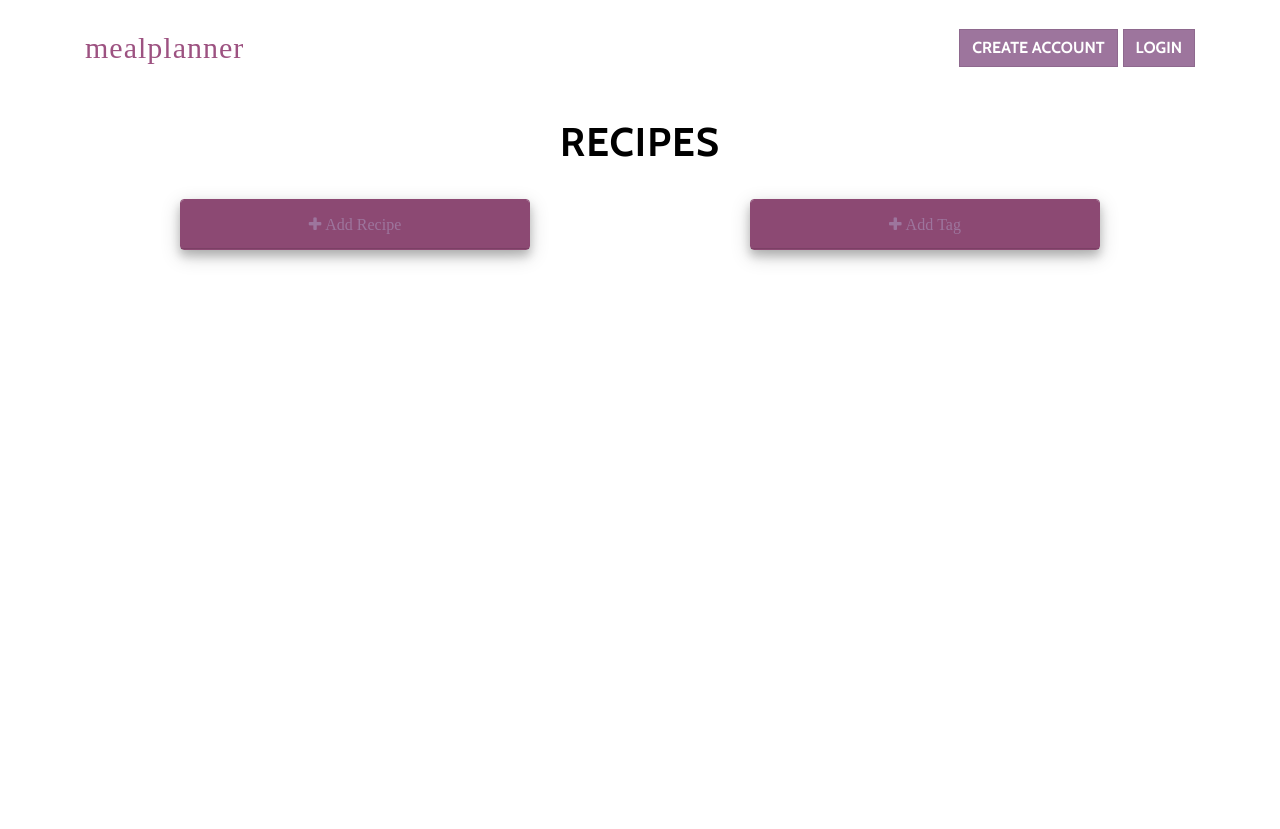
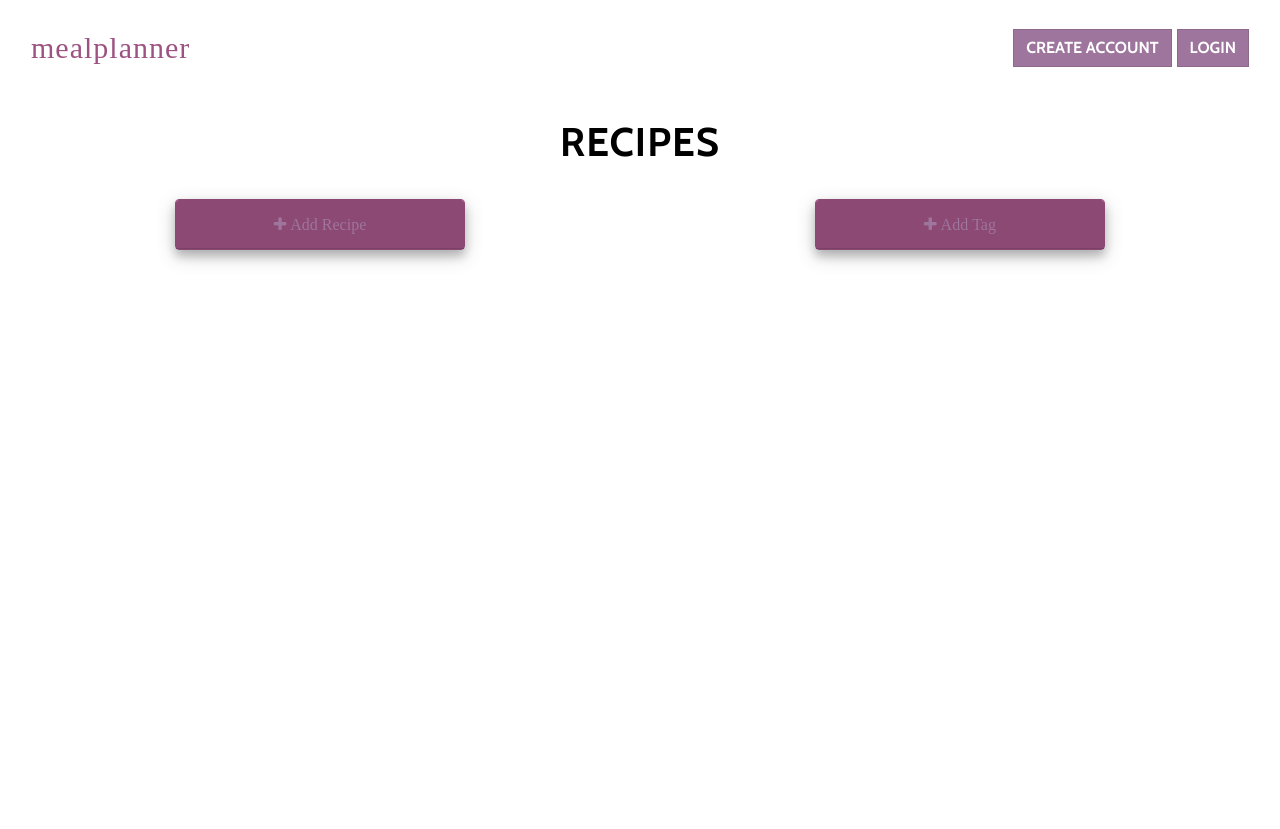
Before and after one commit to weristspokey/mealplanner, a Symfony app: template templates/recipe/index.html.twig in a window 1280 px wide. Shown: the top 829 px of the page. Run offline with Twig, Linux system fonts and the light colour scheme; the template is opened without the code that fills it, so the values that code supplies are empty; some libraries are stand-ins or nearby versions; some web fonts are replaced.

Commit message:
Change container max size #25

```diff
--- a/public/css/style.css
+++ b/public/css/style.css
@@ -334,7 +334,7 @@ body {
     color: #9d5281;
 }
 .recipes-gallery img {
-  width: 250px;
+  width: 300px;
   max-height: 150px;
   object-fit: cover;
 }
@@ -357,3 +357,6 @@ body {
 .content-section .container {
   min-height: 710px;
 }
+.container {
+    max-width: 1340px;
+}
--- a/templates/grocerylist/index.html.twig
+++ b/templates/grocerylist/index.html.twig
@@ -1,7 +1,7 @@
 {% extends 'base.html.twig' %}
 {% block body %}
     <section class="content-section">
-        <div class="container" style="border: 1px solid black; padding-bottom: 50px">
+        <div class="container" style="padding-bottom: 50px">
             {% include ('flash-messages.html.twig') %}
             <div class="row">
                 <div class="col-md-12">
@@ -9,7 +9,7 @@
                 </div>
             </div>
             <div class="row" style="margin-bottom: 20px">
-                <div class="col-md-4 m-auto">
+                <div class="col-md-3 m-auto">
                     <div class="card">
                         <div class="card-header">
                             <a data-toggle="modal" data-target="#AddGrocerylistModal">
@@ -21,7 +21,7 @@
             </div>
             <div class="row">
             {% for grocerylist in grocerylists %}
-                <div class="col-md-4" style="margin-bottom: 20px">
+                <div class="col-md-3" style="margin-bottom: 20px">
                     <ul class="list-group">
                         <li class="list-group-item text-center">
                             {{ grocerylist.name }}
--- a/templates/index.html.twig
+++ b/templates/index.html.twig
@@ -6,7 +6,7 @@
             {% include ('flash-messages.html.twig') %}
             <div class="container">
                 <div class="row">
-                    <div class="col-lg-12 mx-auto">
+                    <div class="col-lg-10 mx-auto">
                         <h1 class="brand-heading">Easy meal organisation</h1>
                         <p class="intro-text">stuff stuff</p>
                         <a href="#about" class="btn btn-circle js-scroll-trigger">
--- a/templates/kitchen/index.html.twig
+++ b/templates/kitchen/index.html.twig
@@ -9,7 +9,7 @@
                 </div>
             </div>
             <div class="row" style="margin-bottom: 20px">
-                <div class="col-md-4 m-auto">
+                <div class="col-md-3 m-auto">
                     <div class="card">
                         <div class="card-header">
                             <a data-toggle="modal" data-target="#AddKitchenListModal">
@@ -21,7 +21,7 @@
             </div>
             <div class="row">
             {% for kitchenList in kitchenLists %}
-                <div class="col-md-4" style="margin-bottom: 20px">
+                <div class="col-md-3" style="margin-bottom: 20px">
                     <ul class="list-group">
                         <li class="list-group-item text-center">
                             {{ kitchenList.name }}
--- a/templates/recipe/index.html.twig
+++ b/templates/recipe/index.html.twig
@@ -9,7 +9,7 @@
                 </div>
             </div>
             <div class="row" style="margin-bottom: 20px">
-                <div class="col-md-4 m-auto">
+                <div class="col-md-3 m-auto">
                     <div class="card">
                         <div class="card-header">
                             <a href="{{ path('recipe_new') }}">
@@ -18,7 +18,7 @@
                         </div>
                     </div>
                 </div>
-                <div class="col-md-4 m-auto">
+                <div class="col-md-3 m-auto">
                     <div class="card">
                         <div class="card-header">
                            <a href="{{ path('tag_new') }}">
@@ -30,7 +30,7 @@
             </div>
             <div class="row thumbnail-gallery recipes-gallery">
                 {% for recipe in recipes %}
-                <div class="col-lg-3 col-sm-4 col-6">
+                <div class="col-lg-3 col-sm-3 col-md-3">
                     <img src="{{ asset('uploads/images/' ~ recipe.image) }}" class="img-thumbnail">
                     <a href="{{ path('recipe_show', { 'id': recipe.id }) }}" title="{{ recipe.name }}"><div class="thumbnail-hoverbox">
                         <p>{{ recipe.name }}</p>
```
